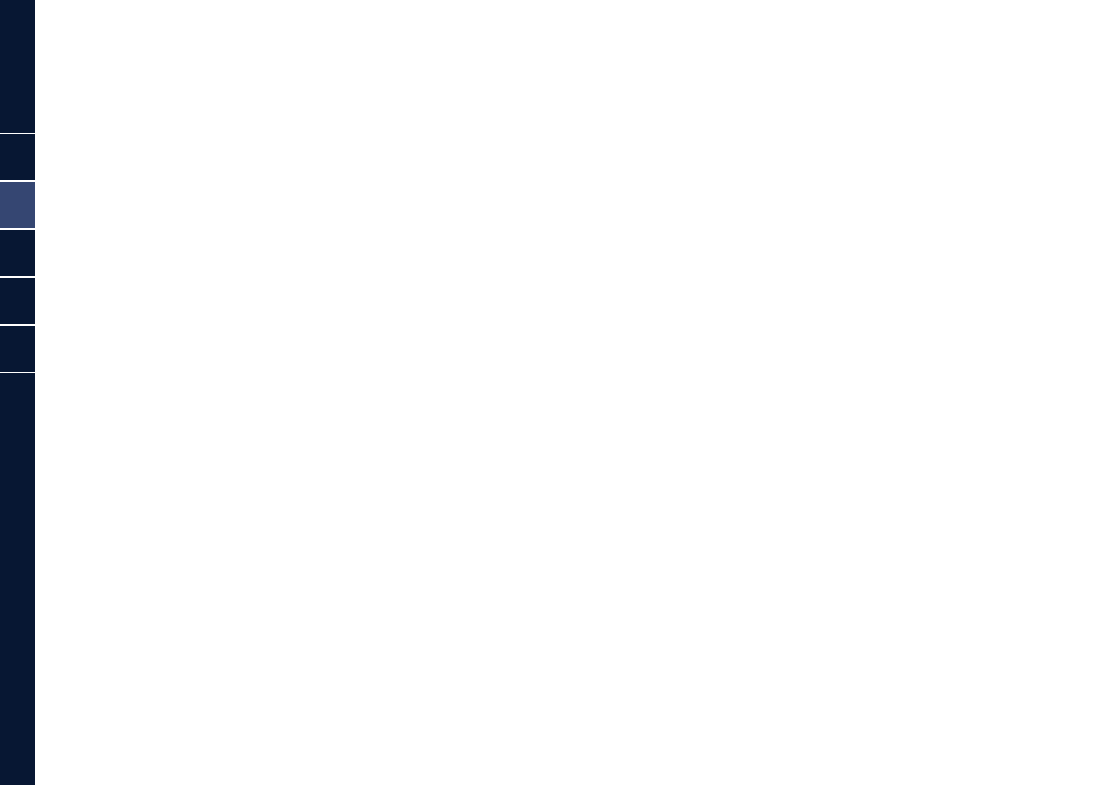
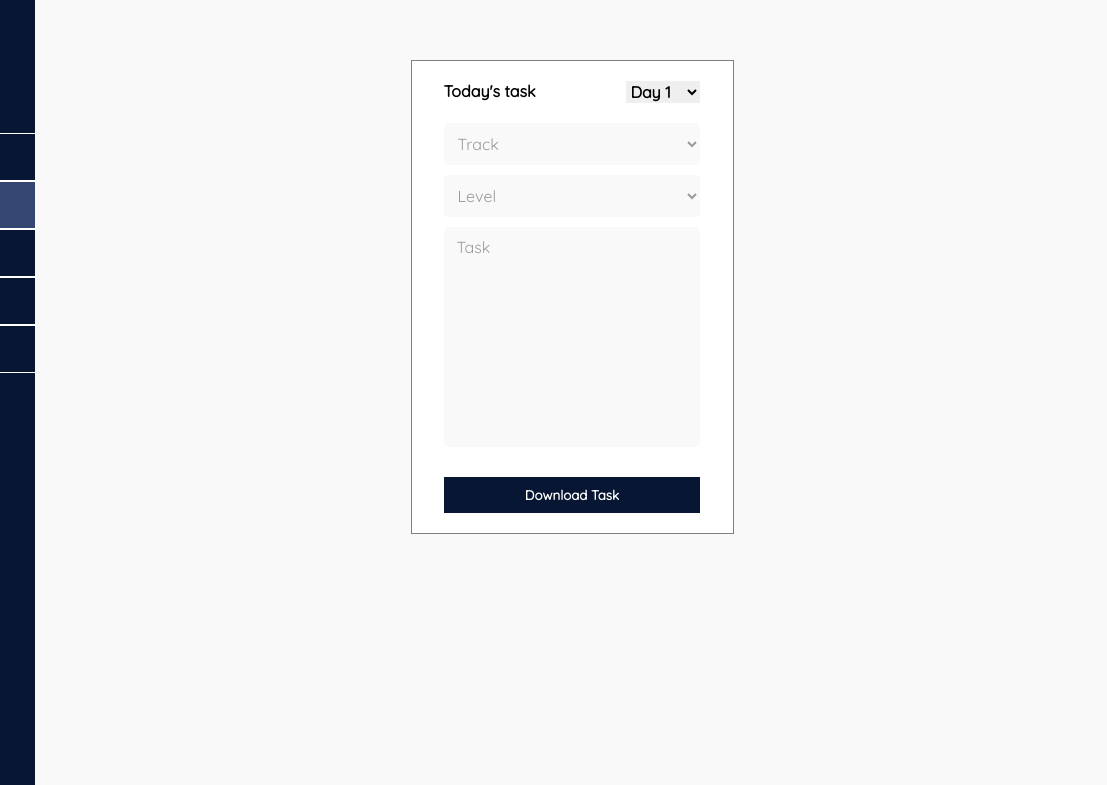
Before and after one commit to 30DaysOfCode/frontend, a plain HTML site: page Dashboard/viewtask.html in a window 1280 px wide. Shown: the part 73-858 px from the top of the page, 173-1280 px from the left. Drawn offline with Linux system fonts and the light colour scheme.

Commit message:
finished view task page

```diff
--- a/Assets/css/viewtask.css
+++ b/Assets/css/viewtask.css
@@ -0,0 +1,123 @@
+body {
+    background-color: #F9F9F9;
+}
+
+.view-task-container {
+    margin-left: 210px;
+}
+
+.view-task-wrapper {
+    background-color: #ffffff;
+    width: 30%;
+    margin: auto;
+    padding: 20px 0;
+    border: 1px solid #807e7e;
+}
+
+.view-task-content {
+    width: 80%;
+    margin: auto;
+}
+
+.task-title {
+    display: flex;
+    justify-content: space-between;
+}
+
+select#day {
+    border: none;
+    font-weight: bold;
+    font-size: 16px;
+    cursor: pointer;
+}
+
+select#day:focus,
+select#track:focus,
+select#level:focus {
+    outline: none;
+}
+
+p.today {
+    font-weight: bold;
+    margin: 0;
+}
+
+select#track:invalid,
+select#level:invalid {
+    background-color: #f9f9f9;
+    color: #9a9a9a;
+    font-size: 16px;
+    border: transparent;
+}
+
+select#track,
+select#level {
+    width: 100%;
+    padding: 10px;
+    cursor: pointer;
+    border-radius: 5px;
+    border: transparent;
+    background-color: #ffffff;
+    font-size: 16px;
+    color: #000000;
+    margin-top: 20px;
+    border: 1px solid #807e7e;
+}
+
+select#track option,
+select#level option {
+    background-color: #ffffff;
+    color: #000000;
+}
+
+select#level {
+    margin-top: 10px;
+}
+
+.task-container {
+    width: 90%;
+    padding: 10px 5%;
+    height: 200px;
+    background-color: #F9F9F9;
+    border-radius: 5px;
+    margin-top: 10px;
+    color: #9a9a9a;
+}
+
+p.task {
+    margin: 0;
+}
+
+.download-task-container {
+    margin-top: 30px;
+}
+
+.download-task-container input {
+    width: 100%;
+    padding: 10px 0;
+    color: #ffffff;
+    font-weight: bold;
+    background-color: #071733;
+    border: none;
+}
+
+@media (max-width: 996px) {
+    .view-task-container {
+        margin: 0;
+    }
+
+    .view-task-wrapper {
+        width: 50%;
+    }
+}
+
+@media (max-width: 414px) {
+    .view-task-wrapper {
+        width: 90%;
+    }
+
+    .view-task-container {
+        margin: 0;
+        padding-bottom: 30px;
+    }
+}
--- a/Dashboard/viewtask.html
+++ b/Dashboard/viewtask.html
@@ -4,8 +4,8 @@
     <meta charset="UTF-8">
     <meta name="viewport" content="width=device-width, initial-scale=1.0">
     <title>View Tasks</title>
+    <link rel="stylesheet" href="../Assets/css/navbar.css">
     <link rel="stylesheet" href="../Assets/css/viewtask.css">
-    <link rel="stylesheet" href="../Assets/css/navbar.css">
 </head>
 <body>
     <nav>
@@ -68,7 +68,78 @@
             <p class="email">olamide@boss.com</p>
         </div>
     </nav>
+
+    <div class="view-task-container">
+        <div class="view-task-wrapper">
+            <div class="view-task-content">
+                <form class="view-task-form">
+                    <div class="task-title">
+                        <p class="today">Today's task</p>
+                        <select name="day" id="day" required>
+                            <option value="1">Day 1</option>
+                            <option value="2">Day 2</option>
+                            <option value="3">Day 3</option>
+                            <option value="4">Day 4</option>
+                            <option value="5">Day 5</option>
+                            <option value="6">Day 6</option>
+                            <option value="7">Day 7</option>
+                            <option value="8">Day 8</option>
+                            <option value="9">Day 9</option>
+                            <option value="10">Day 10</option>
+                            <option value="11">Day 11</option>
+                            <option value="12">Day 12</option>
+                            <option value="13">Day 13</option>
+                            <option value="14">Day 14</option>
+                            <option value="15">Day 15</option>
+                            <option value="16">Day 16</option>
+                            <option value="17">Day 17</option>
+                            <option value="18">Day 18</option>
+                            <option value="19">Day 19</option>
+                            <option value="20">Day 20</option>
+                            <option value="21">Day 21</option>
+                            <option value="22">Day 22</option>
+                            <option value="23">Day 23</option>
+                            <option value="24">Day 24</option>
+                            <option value="25">Day 25</option>
+                            <option value="26">Day 26</option>
+                            <option value="27">Day 27</option>
+                            <option value="28">Day 28</option>
+                            <option value="29">Day 29</option>
+                            <option value="30">Day 30</option>
+                        </select>
+                    </div>
+
+                    <div class="track-container">
+                        <select name="track" id="track" required>
+                            <option value="" disabled selected hidden>Track</option>
+                            <option value="frontend">Frontend</option>
+                            <option value="Backend">Backend</option>
+                            <option value="ml">Machine Learning</option>
+                            <option value="ui_ux">UI/UX</option>
+                        </select>
+                    </div>
+
+                    <div class="level-container">
+                        <select name="level" id="level" required>
+                            <option value="" disabled selected hidden>Level</option>
+                            <option value="beginner">Beginner</option>
+                            <option value="intermediate">Intermediate</option>
+                            <option value="advanced">Advanced</option>
+                        </select>
+                    </div>
+
+                    <div class="task-container">
+                        <p class="task">Task</p>
+                    </div>
+
+                    <div class="download-task-container">
+                        <input type="submit" value="Download Task">
+                    </div>
+                </form>
+            </div>
+        </div>
+    </div>
 </body>
+<script src="https://kit.fontawesome.com/dc7f1f050e.js" crossorigin="anonymous"></script>
 <script src="../Assets/js/navbar.js"></script>
-<script src="https://kit.fontawesome.com/dc7f1f050e.js" crossorigin="anonymous"></script>
 </html>
```
